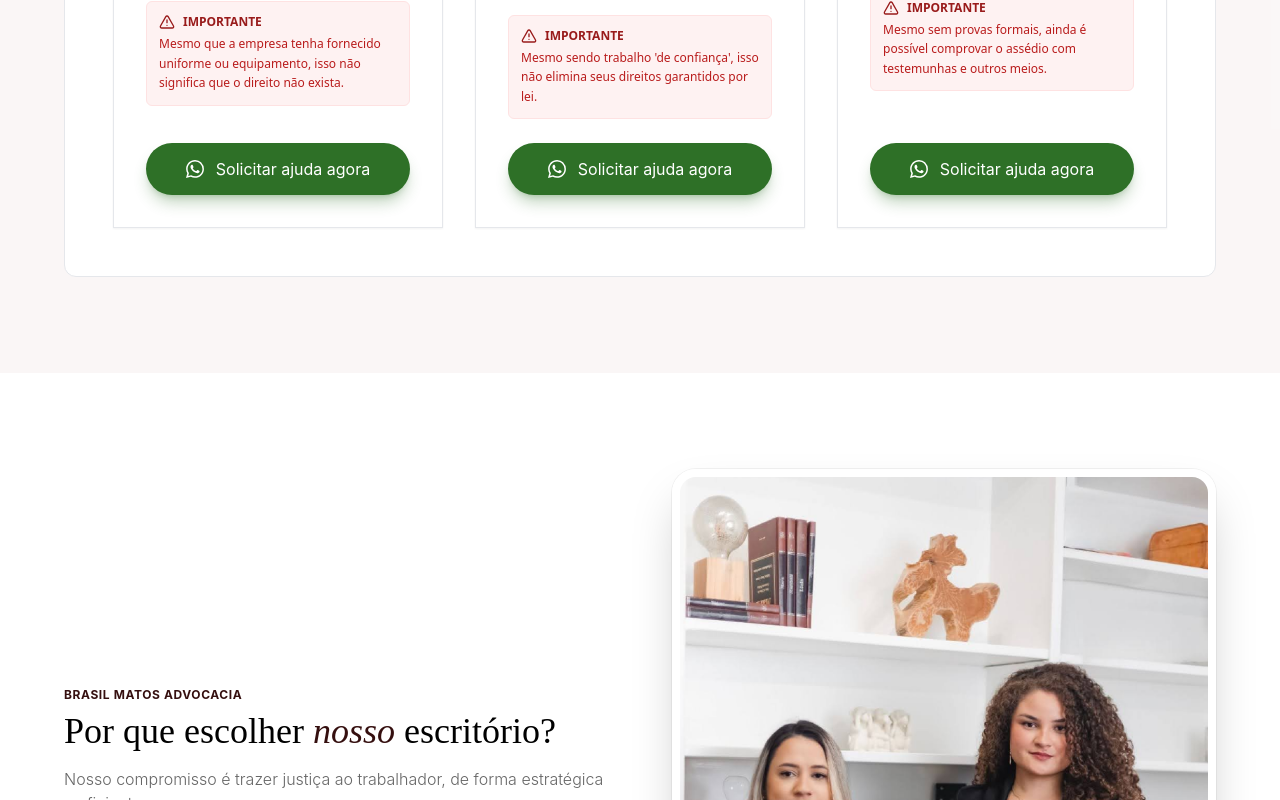
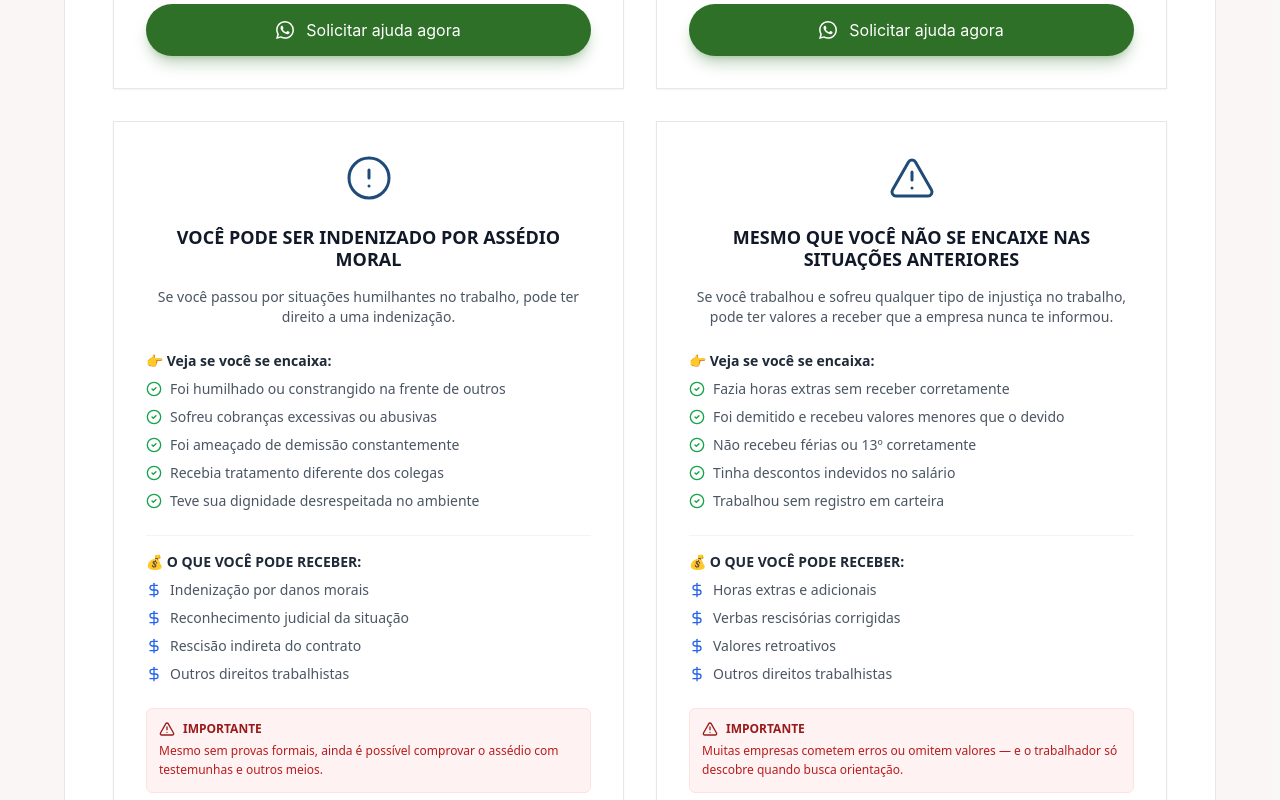
Before and after one commit to EdisonMatos/LPS-Trabalhista-Brasil-Matos, a React (Vite) app: page /#home in a window 1280 px wide. Shown: the part 2920-3720 px from the top of the page. Built offline with nearby package versions, Linux system fonts and the light colour scheme.

Commit message:
feat: Adiciona a 4ª coluna

```diff
--- a/src/components/sections/Speed.jsx
+++ b/src/components/sections/Speed.jsx
@@ -83,6 +83,28 @@ const servicos = [
     important:
       "Mesmo sem provas formais, ainda é possível comprovar o assédio com testemunhas e outros meios.",
   },
+  {
+    id: 4,
+    icon: AlertTriangle,
+    title: "MESMO QUE VOCÊ NÃO SE ENCAIXE NAS SITUAÇÕES ANTERIORES",
+    intro:
+      "Se você trabalhou e sofreu qualquer tipo de injustiça no trabalho, pode ter valores a receber que a empresa nunca te informou.",
+    checkItems: [
+      "Fazia horas extras sem receber corretamente",
+      "Foi demitido e recebeu valores menores que o devido",
+      "Não recebeu férias ou 13º corretamente",
+      "Tinha descontos indevidos no salário",
+      "Trabalhou sem registro em carteira",
+    ],
+    receiveItems: [
+      "Horas extras e adicionais",
+      "Verbas rescisórias corrigidas",
+      "Valores retroativos",
+      "Outros direitos trabalhistas",
+    ],
+    important:
+      "Muitas empresas cometem erros ou omitem valores — e o trabalhador só descobre quando busca orientação.",
+  },
 ];
 
 function Speed({ colorMode }) {
@@ -122,7 +144,7 @@ function Speed({ colorMode }) {
             <section className="">
               <div className="mx-auto max-w-7xl">
                 {/* Grid: 1 coluna no mobile, 3 colunas no desktop */}
-                <div className="grid grid-cols-1 gap-8 lg:grid-cols-3">
+                <div className="grid grid-cols-1 gap-8 lg:grid-cols-2">
                   {servicos.map((servico) => (
                     <div
                       key={servico.id}
```
